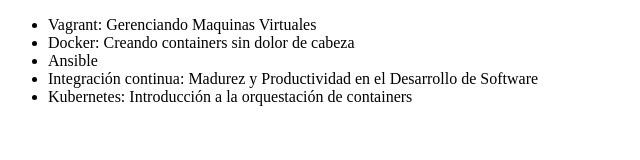
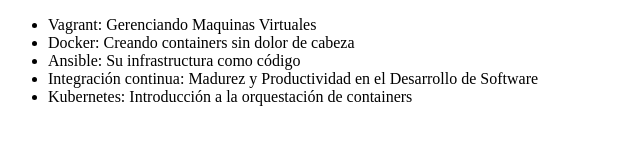
Before and after one commit to mito2287/Alura-git, a plain HTML site: page index.html in a window 1280 px wide. Shown: the whole page, without its empty margins (0-640 px from the left). Drawn offline with Linux system fonts and the light colour scheme.

Commit message:
modificando el nombre del curso de ansible

```diff
--- a/index.html
+++ b/index.html
@@ -10,7 +10,7 @@
         <ul>
             <li>Vagrant: Gerenciando Maquinas Virtuales</li>
             <li>Docker: Creando containers sin dolor de cabeza</li>
-            <li>Ansible</li>
+            <li>Ansible: Su infrastructura como código</li>
             <li>Integración continua: Madurez y Productividad en el Desarrollo de Software </li>
             <li>Kubernetes: Introducción a la orquestación de containers</li>
         </ul>
```
